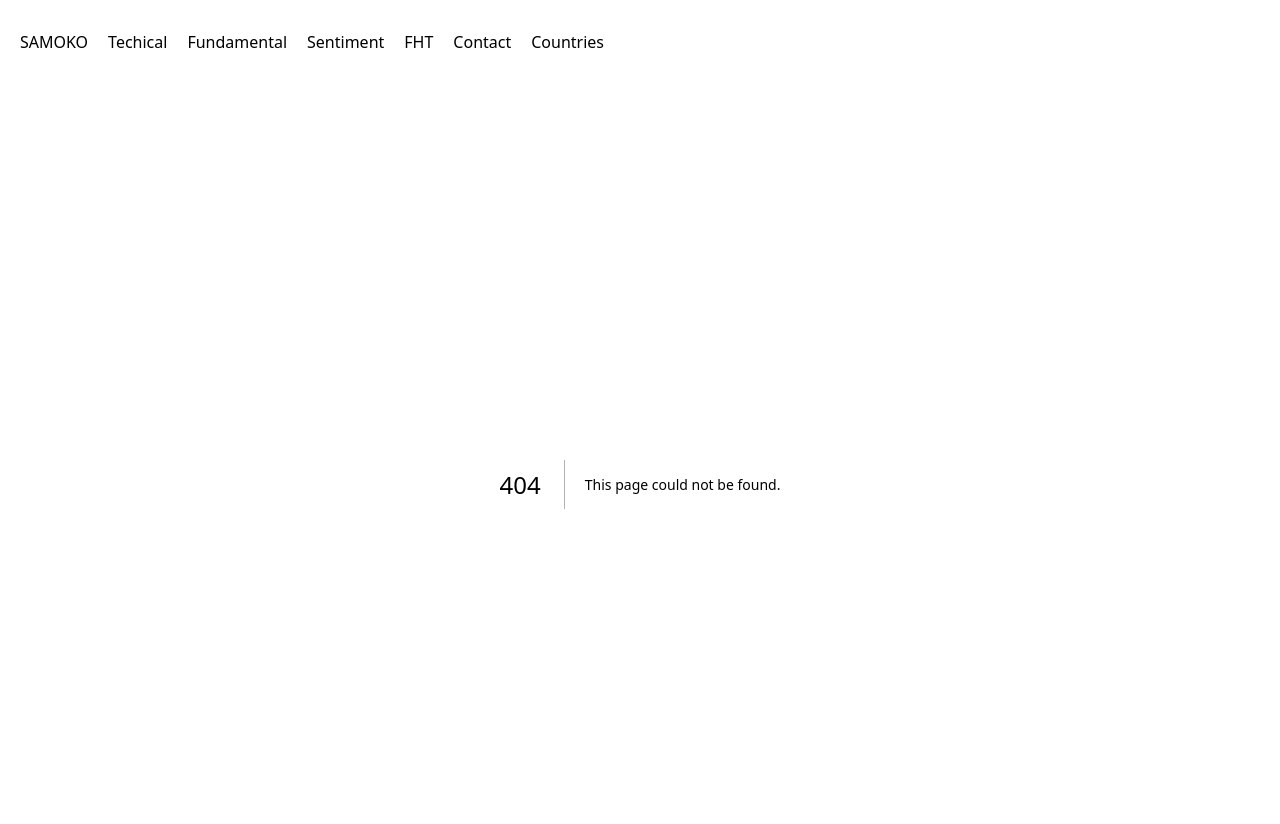
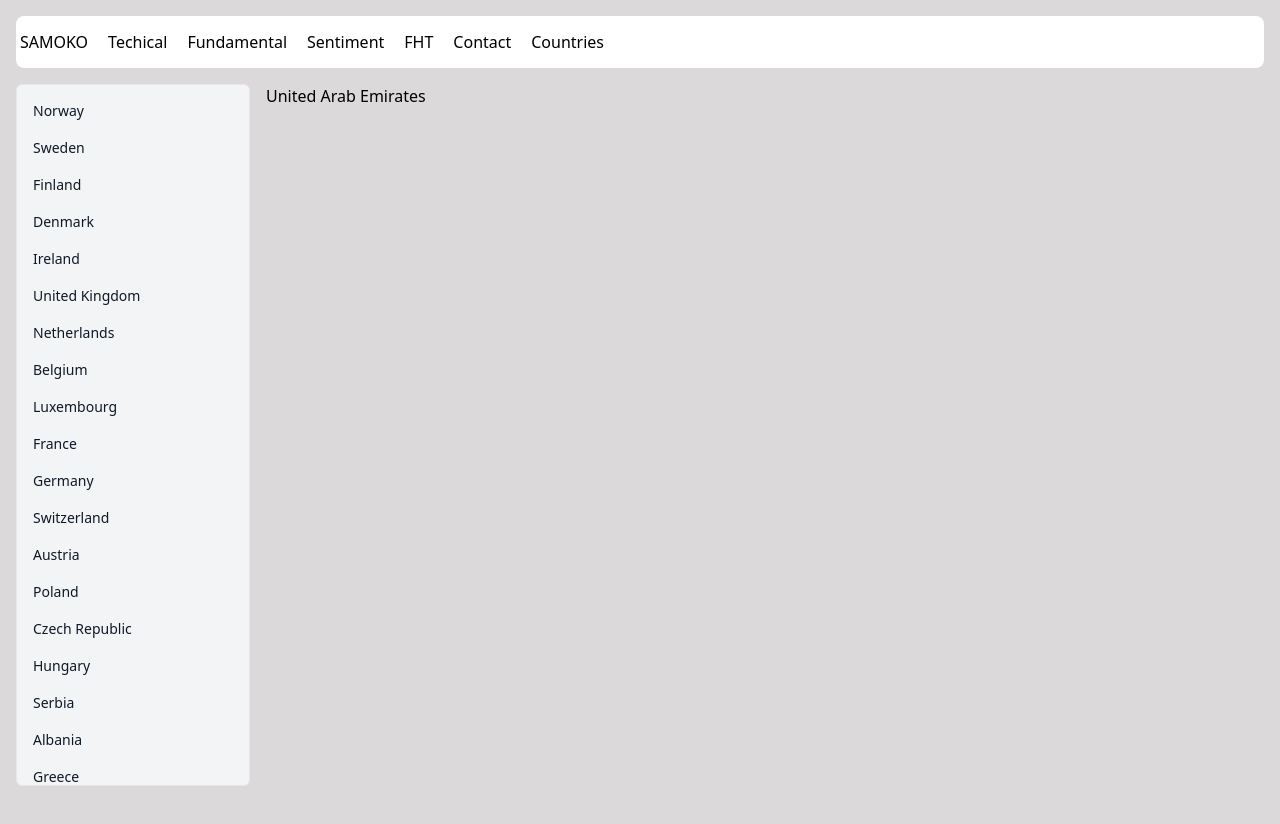
Before and after one commit to stavros1samaras/LazyMarkets-frontend, a Next.js app: page /countries/AE in a window 1280 px wide. Before the commit this address had no page. Shown: the top 824 px of the page. After the commit the page ends 800 px from the top, so only its background shows below. Built offline with nearby package versions, Linux system fonts and the light colour scheme.

Commit message:
display country's name and add prettier

```diff
--- /dev/null
+++ b/app/_utils/country.ts
@@ -0,0 +1,6 @@
+import { COUNTRIES } from "@/constants/countries";
+
+export default function findCountryName(code: string): string | undefined {
+  const country = COUNTRIES.find((c) => c.code === code);
+  return country?.name;
+}
--- a/app/components/SidebarCountry.tsx
+++ b/app/components/SidebarCountry.tsx
@@ -8,7 +8,7 @@ export default function SidebarEvent({ code, name, className = "" }: any) {
 
   return (
     <Link
-      href={`/se/financial-history-timeline/${code}`}
+      href={`/countries/${code}`}
       className={`flex items-center w-50 ${className}`}
       onClick={() => setLoading(true)}
     >
--- /dev/null
+++ b/app/countries/[code]/page.tsx
@@ -0,0 +1,19 @@
+import findCountryName from "@/_utils/country"
+import DesktopEventSidebar from "@/components/DesktopEventSidebar"
+import Main from "@/components/Main"
+import MainContent from "@/components/MainContent"
+
+export default async function Countries({ params }: { params: Promise<{ code: string }> }) {
+	const countryName = findCountryName((await params).code)
+	return (
+		<div className="flex w-full h-full">
+			<DesktopEventSidebar type="events" />
+
+			<Main>
+				<MainContent>
+					<div>{countryName}</div>
+				</MainContent>
+			</Main>
+		</div>
+	)
+}
--- a/app/countries/page.tsx
+++ /dev/null
@@ -1,15 +0,0 @@
-import DesktopEventSidebar from "@/components/DesktopEventSidebar";
-import Main from "@/components/Main";
-import MainContent from "@/components/MainContent";
-
-export default function Countries() {
-  return (
-    <Main>
-      <DesktopEventSidebar type="events" />
-
-      <MainContent>
-        <div>Countries</div>
-      </MainContent>
-    </Main>
-  );
-}
```
Also changed, not shown: app/components/ui/scroll-area.tsx (+7 -9 lines), 1 other file (tests, documents, lock files or other folders).
